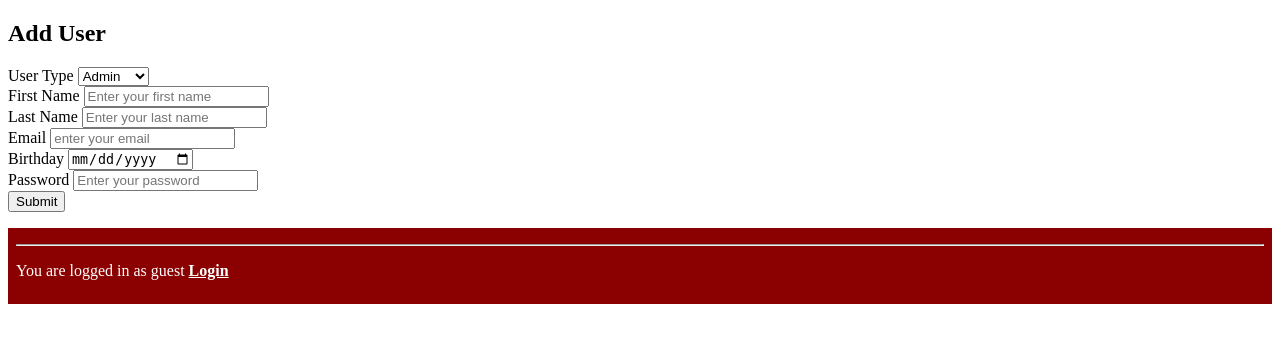
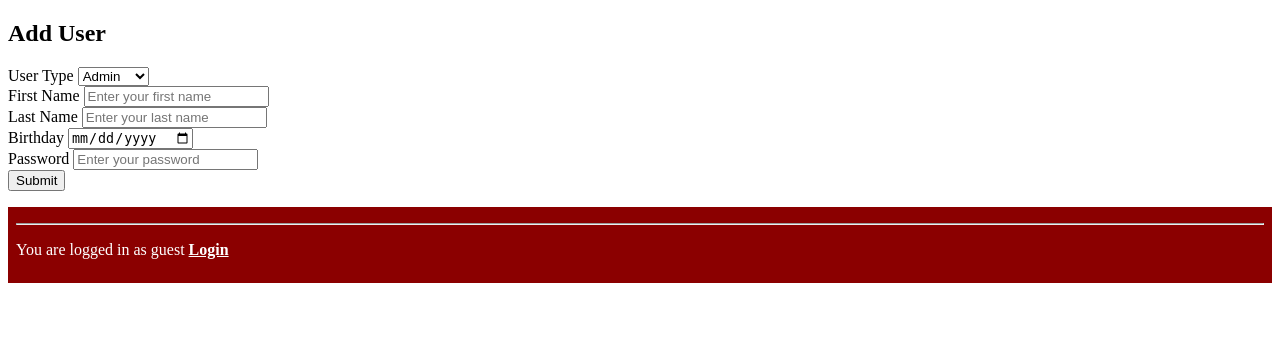
Before and after one commit to DavidLynch26/COMP3161FinalProject, a Flask app: page /MYVLE/addUser in a window 1280 px wide. Shown: the part 152-495 px from the top of the page. Run offline with Flask 3, Linux system fonts and the light colour scheme; parts of the project's set-up code (start-up, migrations or seed data) failed here and were passed over.

Commit message:
Changed email address

```diff
--- a/app.py
+++ b/app.py
@@ -467,10 +467,10 @@ def addUserPage():
             conn, cursor = connectToDB()
             firstName = request.form['firstName'].capitalize()
             lastName = request.form['lastName'].capitalize()
-            email = request.form['email']
             birthday = request.form['birthday']
             password = request.form['password']
             userChoice = request.form['userChoice']
+            email = firstName + lastName + "@mymona.uwi.edu" if userChoice == "Student" else firstName + lastName +  "@uwimona.edu.jm"
             birthdaySplit = [int(birthday) for birthday in birthday.split("-")]
             age = date.today().year - birthdaySplit[0] - ((date.today().month, date.today().day) < (birthdaySplit[1], birthdaySplit[2]))
             if userChoice != "Admin":
--- a/forms.py
+++ b/forms.py
@@ -23,7 +23,7 @@ class AssignmentForm(FlaskForm):
 class AddUser(FlaskForm):
     firstName = StringField('First Name', validators=[InputRequired()])
     lastName = StringField('Last Name', validators=[InputRequired()])
-    email = StringField("Email",  [InputRequired("Please enter your email address."), Email("This field requires a valid email address")])
+    # email = StringField("Email",  [InputRequired("Please enter your email address."), Email("This field requires a valid email address")])
     birthday = DateField('Birthday', format = '%Y-%m-%d')
     password = PasswordField('Password', validators=[InputRequired()])
     userChoice = SelectField('User Type', choices = [("Admin", "Admin"), ("Student", "Student"), ("Lecturer", "Lecturer")])
--- a/templates/addUser.html
+++ b/templates/addUser.html
@@ -17,10 +17,6 @@
         {{ form.lastName(class='form-control', placeholder="Enter your last name") }}
       </div>
       <div class="form-group">
-        {{ form.email.label }}
-        {{ form.email(class='form-control', placeholder="enter your email") }}
-      </div>
-      <div class="form-group">
         {{ form.birthday.label }}
         {{ form.birthday(class='form-control', placeholder="Enter your birthday") }}
       </div>
```
